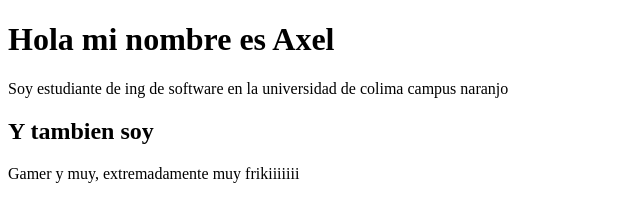
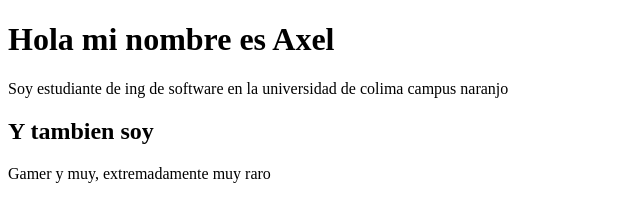
Before and after one commit to AxelSandovalH/Curso1Semestre, a plain HTML site: page index.html in a window 1280 px wide. Shown: the full height of the page, 0-640 px from the left. Drawn offline with Linux system fonts and the light colour scheme.

Commit message:
Gamer y muy, extremadamente muy raro

```diff
--- a/index.html
+++ b/index.html
@@ -9,6 +9,6 @@
     <h1>Hola mi nombre es Axel</h1>
     <p>Soy estudiante de ing de software en la universidad de colima campus naranjo </p>
     <h2>Y tambien soy</h2>
-    <p>Gamer y muy, extremadamente muy frikiiiiiii</p>
+    <p>Gamer y muy, extremadamente muy raro</p>
 </body>
 </html>
```
